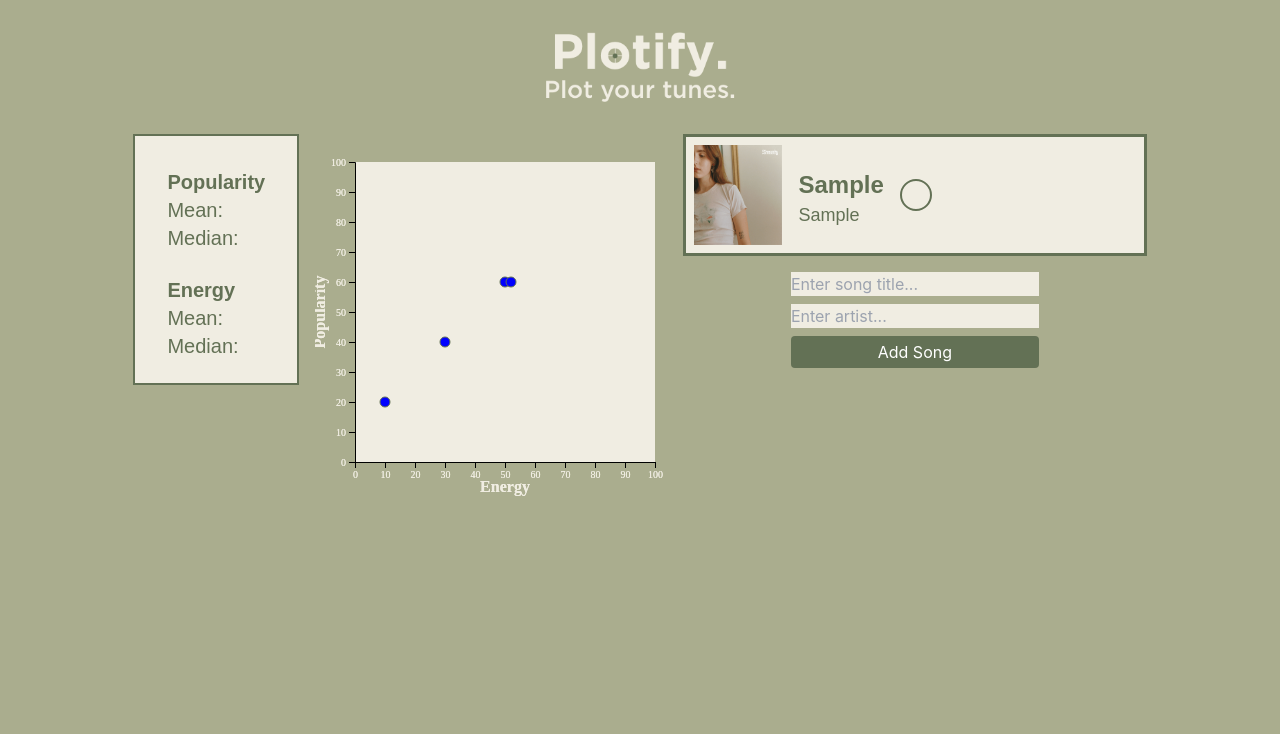
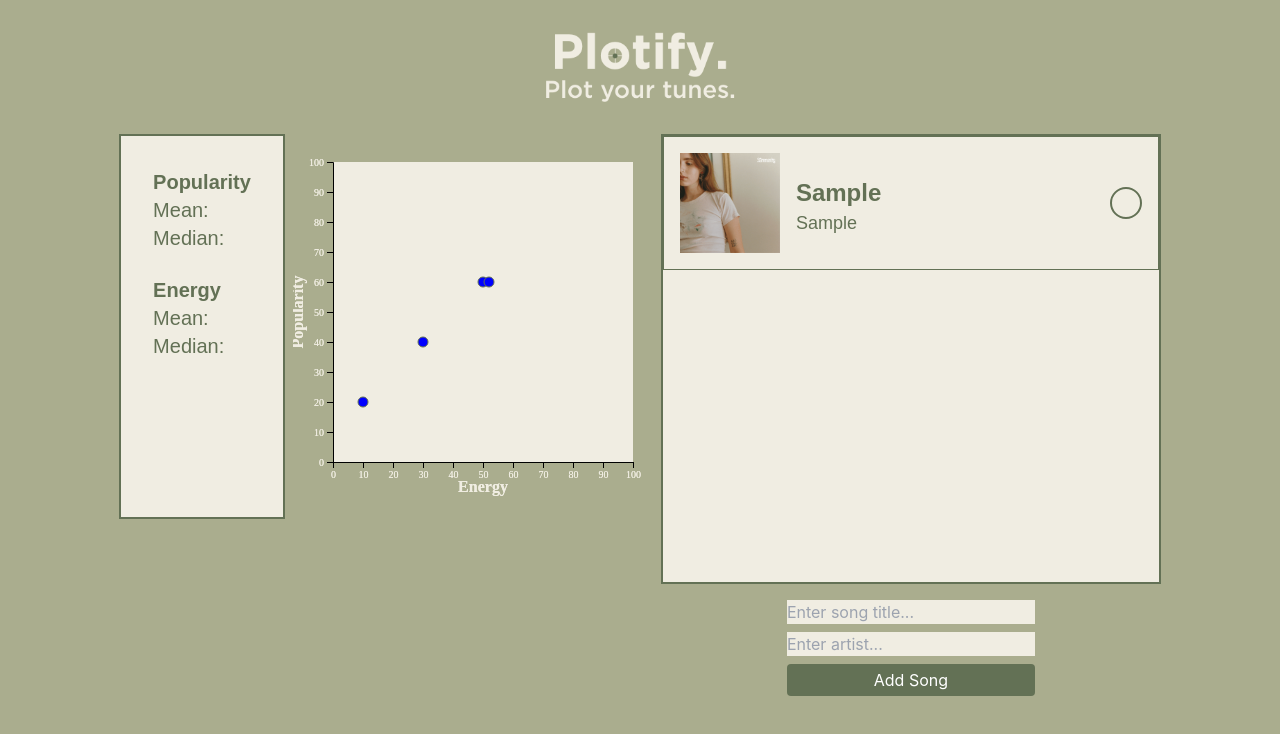
Before and after one commit to cs0320-f23/term-project-xdargan-ssanu-aleblan2-ehuang50, a React (Create React App) app in the folder frontend/: page / in a window 1280 px wide. Both pictures are taken after typing "Sample", "Sample" into the empty fields and a click on the button "Add Song". Shown: the top 734 px of the page. Built offline with nearby package versions, Linux system fonts and the light colour scheme.

Commit message:
fix: songbox titleshortening and trackdisplay size, still weird babel bug

```diff
--- a/frontend/src/components/SongBox.jsx
+++ b/frontend/src/components/SongBox.jsx
@@ -1,21 +1,32 @@
 import React from 'react'
 
+const shortenTitle = (title, maxChars) => {
+  if (title.length <= maxChars) {
+    return title;
+  } else {
+    return title.substr(0, maxChars - 3) + '...';
+  }
+
+  }
+
 const SongBox = ({ url, title, artist, color }) => {
+  const finalTitle = shortenTitle(title, 23);
+  const finalArtist = shortenTitle(artist, 27);
 
   return (
-    <div className='flex font-gotham border border-dksage bg-beige'>
-      <div className='flex p-2'>
-        <img src={url} className='w-1/5'/>
-        <div className='flex flex-col text-dksage p-4 pt-6'>
-          <p className='flex text-2xl font-bold '>
-            {title}
+    <div className='flex font-gotham border border-dksage bg-beige p-4'>
+      <div className='flex w-full'>
+        <img src={url} className='w-[100px] square-image-container justify-start'/>
+        <div className='flex flex-col text-dksage p-4 pt-6 whitespace-nowrap w-2/3'>
+          <p className='flex text-2xl font-bold'>
+            {finalTitle}
           </p>
-          <p className='flex font- text-lg'>
-            {artist}
+          <p className='flex text-lg'>
+            {finalArtist}
           </p>
         </div>
-        <div className='flex items-center'>
-          <div class={`w-8 h-8 bg-${color} border-dksage border-2 rounded-full`}></div>
+        <div className='flex items-center w-full'>
+          <div class={`w-8 h-8 bg-${color} border-dksage border-2 ml-auto rounded-full`}></div>
         </div>
       </div>
     </div>
--- a/frontend/src/components/TrackDisplay.jsx
+++ b/frontend/src/components/TrackDisplay.jsx
@@ -12,7 +12,7 @@ const TrackDisplay = () => {
 
     return (
         <div className='flex flex-col overflow-scroll'>
-            <div className="overflow-scroll border-dksage border-2">
+            <div className="overflow-scroll bg-beige border-dksage border-2 w-[500px] h-[450px] ">
                 {songs.map((song, index) => (
                 <SongBox
                     key={index}
```
Also changed, not shown: frontend/package.json (+9 -1 lines), 1 other file (tests, documents, lock files or other folders).
